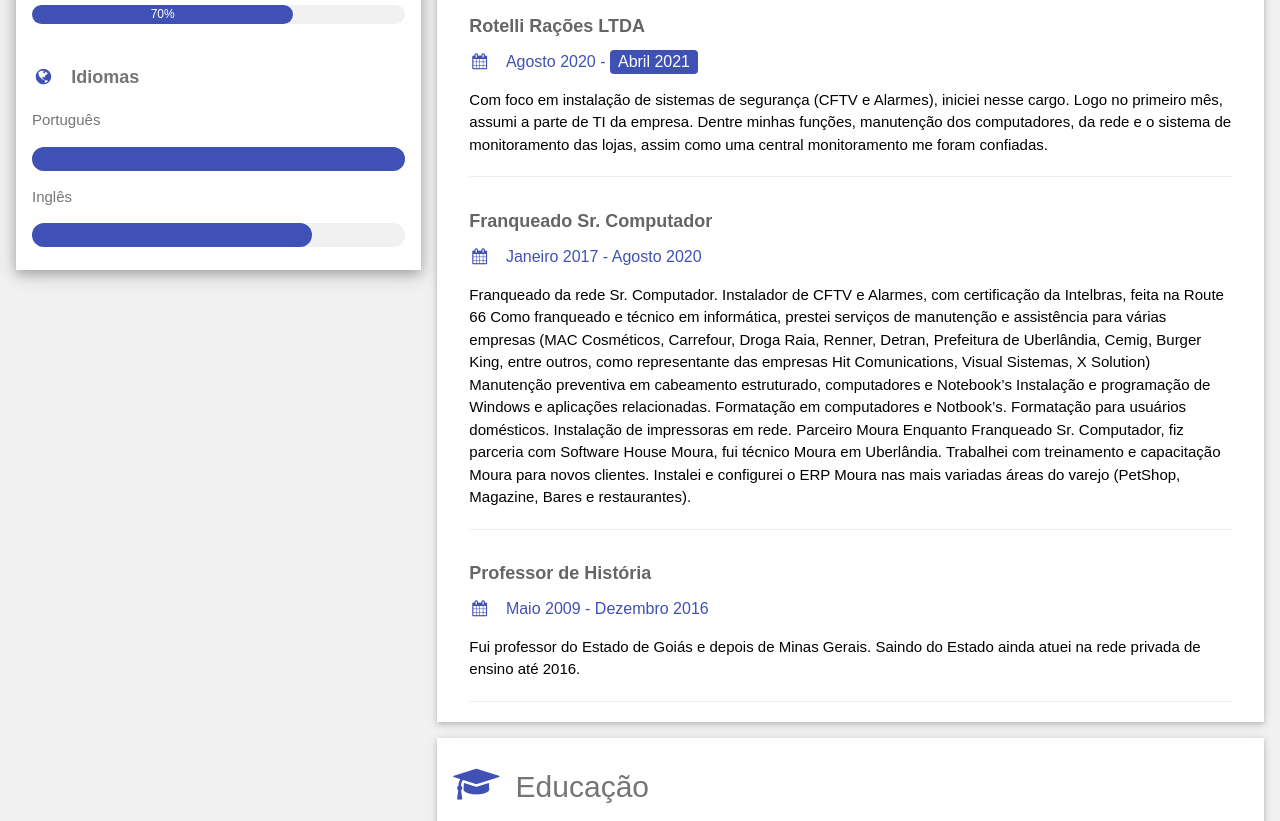
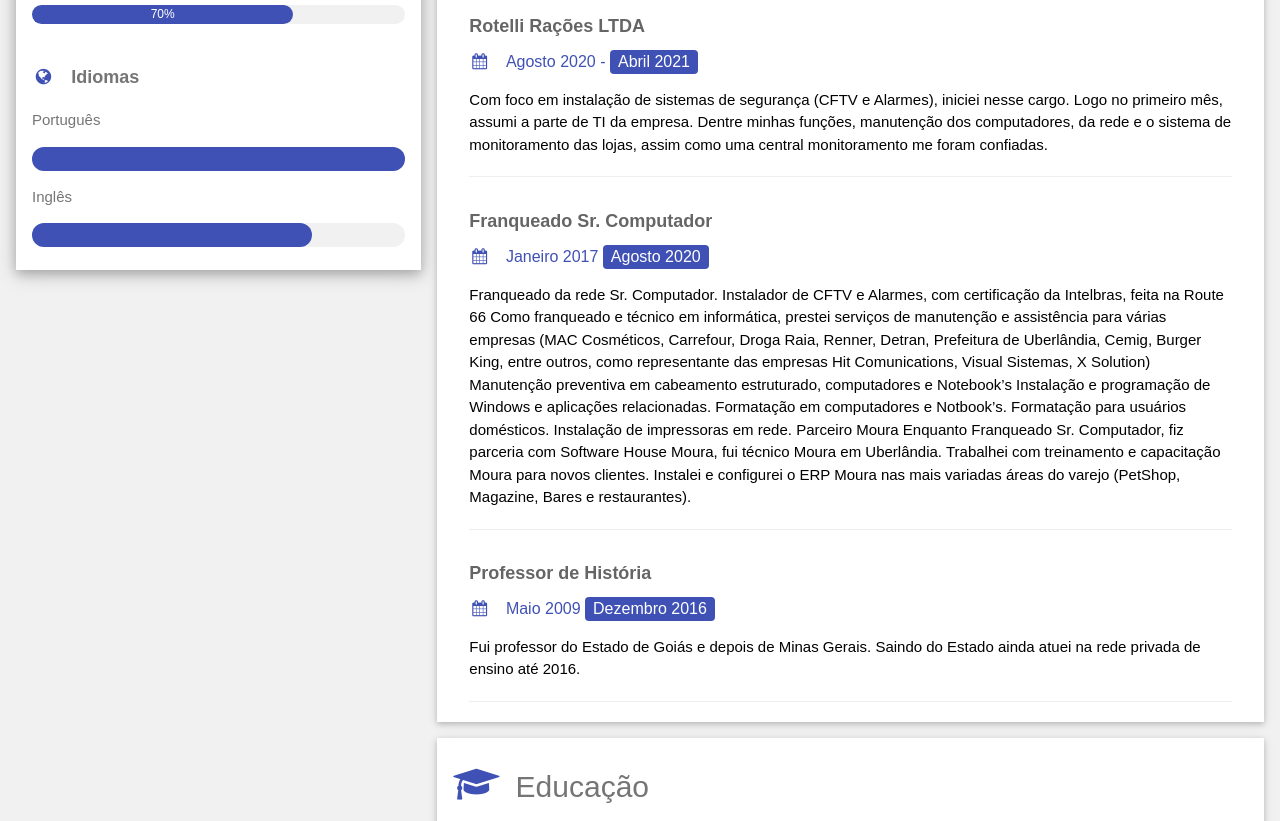
Before and after one commit to sirnivass/sirnivass.github.io, a plain HTML site: page index.html in a window 1280 px wide. Shown: the part 566-1387 px from the top of the page. Drawn offline with nearby package versions, Linux system fonts and the light colour scheme.

Commit message:
Dates and color

```diff
--- a/index.html
+++ b/index.html
@@ -119,7 +119,7 @@
             </div>
             <div class="w3-container">
               <h5 class="w3-opacity"><b>Franqueado Sr. Computador</b></h5>
-              <h6 class="w3-text-indigo"><i class="fa fa-calendar fa-fw w3-margin-right"></i>Janeiro 2017 - Agosto 2020</h6>
+              <h6 class="w3-text-indigo"><i class="fa fa-calendar fa-fw w3-margin-right"></i>Janeiro 2017 <span class="w3-tag w3-indigo w3-round">Agosto 2020</span></h6>
               <p>Franqueado da rede Sr. Computador.
                 Instalador de CFTV e Alarmes, com certificação da Intelbras, feita na Route 66
                 Como franqueado e técnico em informática, prestei serviços de manutenção e assistência
@@ -142,7 +142,7 @@
             </div>
             <div class="w3-container">
               <h5 class="w3-opacity"><b>Professor de História</b></h5>
-              <h6 class="w3-text-indigo"><i class="fa fa-calendar fa-fw w3-margin-right"></i>Maio 2009 - Dezembro 2016</h6>
+              <h6 class="w3-text-indigo"><i class="fa fa-calendar fa-fw w3-margin-right"></i>Maio 2009 <span class="w3-tag w3-indigo w3-round">Dezembro 2016</span></h6>
               <p>Fui professor do Estado de Goiás e depois de Minas Gerais.
                 Saindo do Estado ainda atuei na rede privada de ensino até 2016.
               </p>
```
